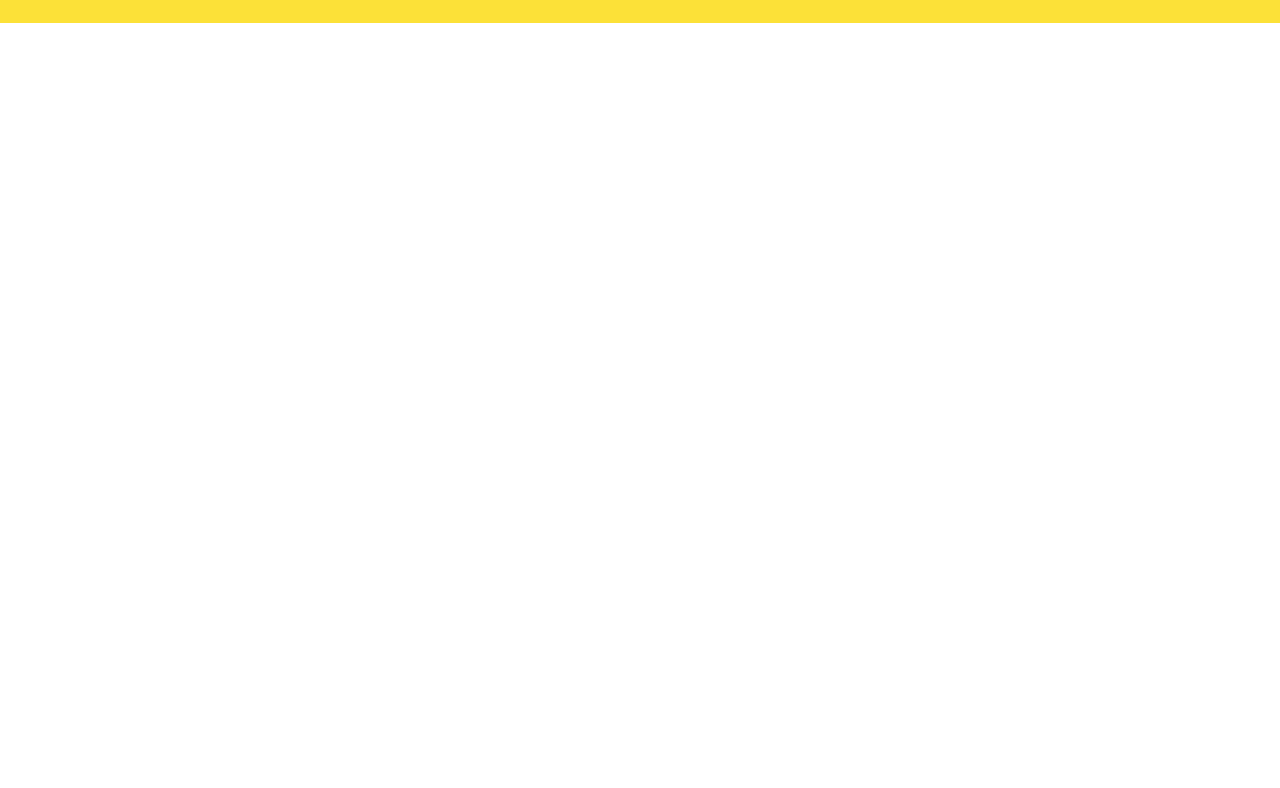
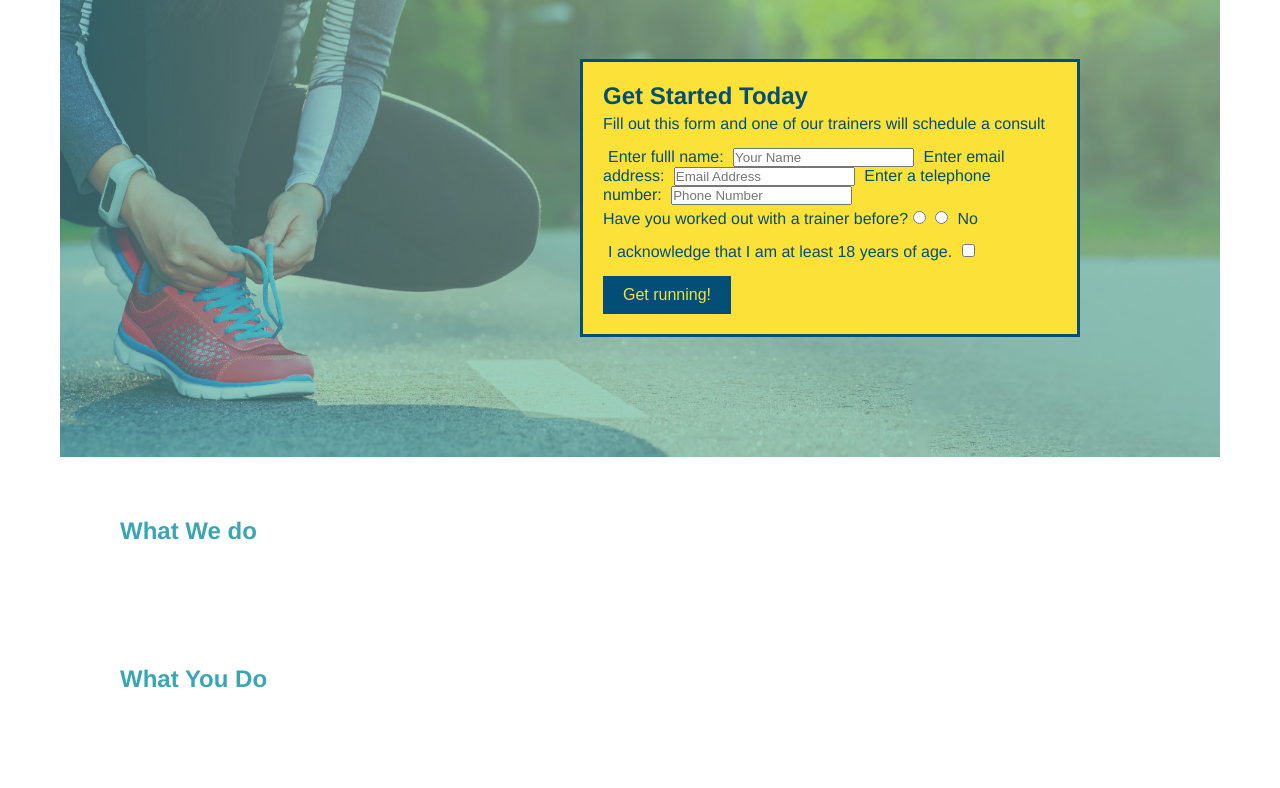
Before and after one commit to FlipFlaptheTraitor/Run-Buddy, a plain HTML site: page index.html in a window 1280 px wide. Shown: the part 285-1073 px from the top of the page. Before the commit the page ends 800 px from the top, so only its background shows below. Drawn offline with Linux system fonts and the light colour scheme.

Commit message:
1224 12/14 html css hero

```diff
--- a/assets/css/style.css
+++ b/assets/css/style.css
@@ -56,3 +56,52 @@ footer div {
 footer a {
   color: #024e76;
 }
+section {
+  padding: 60px;
+}
+/* Hero Style Start*/
+.hero {
+  background-image: url("../images/hero-bg.jpg");
+  height: 600px;
+  background-size: cover;
+  background-position: center;
+  position: relative;
+}
+.hero-form {
+  background-color: #fce138;
+  padding: 20px;
+  width: 500px;
+  color: #024e76;
+  border: solid 3px #024e76;
+  position: absolute;
+  bottom: 120px;
+  right: 140px;
+}
+.hero-form p {
+  margin: 5px 0 15px 0;
+
+}
+.hero-form h3 {
+font-size: 24px;
+margin: 0;
+}
+.form input {
+  border: 1px solid #024e76;
+  display: block;
+  padding: 7px 15px;
+  font-size: 16px;
+  color: #024e76;
+  widows: 100%;
+  margin-bottom: 15px;
+}
+.hero-form label {
+  margin: 0 5px;
+}
+.hero-form button {
+  color: #fce138;
+  background-color: #024e76;
+  border: none;
+  padding: 10px 20px;
+  font-size: 16px;
+}
+/* HERO STYLES END */
--- a/index.html
+++ b/index.html
@@ -34,6 +34,36 @@
     </header>
    <!--Hero Jumbotron-->
   <section>
+      <section class="hero">
+      <div>
+        <div class="hero-form">
+          <h3>Get Started Today</h3>
+          <p>Fill out this form and one of our trainers will schedule a consult</p>
+            <form>
+                <label for="name">Enter fulll name:</label>
+    <input type="text" placeholder="Your Name" name="name" id="name" class="form-input">
+                 <label for="email">Enter email address:</label>
+    <input type="email" placeholder="Email Address" name="email" id="email" class="form-input">
+                    <label for="phone">Enter a telephone number:</label>
+    <input type="tel" placeholder="Phone Number" name="phone" id="phone" class="form-input">
+        <p>
+            Have you worked out with a trainer before?
+        <input type="radio" name="trainer-confirm" id="trainer-yes"/>
+        <label for="radio" name="trainer-confirm" id="trainer-yes" />
+        <input type="radio" name="trainer-confirm" id="trainer-no" />
+        <label for="trainer-no">No</label>
+        </p>
+        <p>
+            <label for="checkbox" >
+                I acknowledge that I am at least 18 years of age.
+            </label>
+            <input type="checkbox" name="age-confirm" id="checkbox" />
+        </p>
+        <button type="submit">
+            Get running!
+            </button>
+        </form>
+        </div>
   </section>
   <!--"what we do" section-->
   <section>
```
Also changed, not shown: assets/Images/hero-bg.jpg (added).
